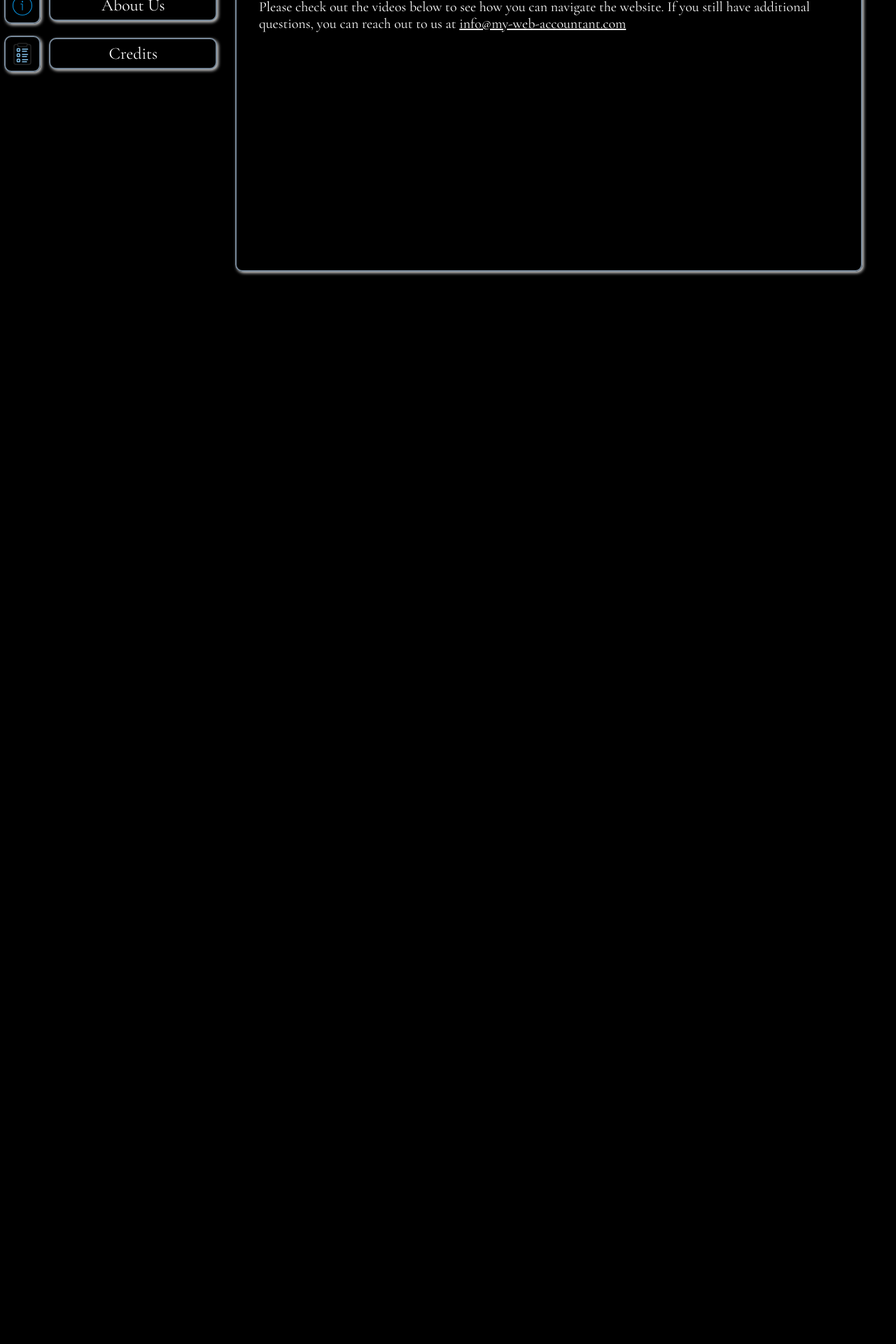
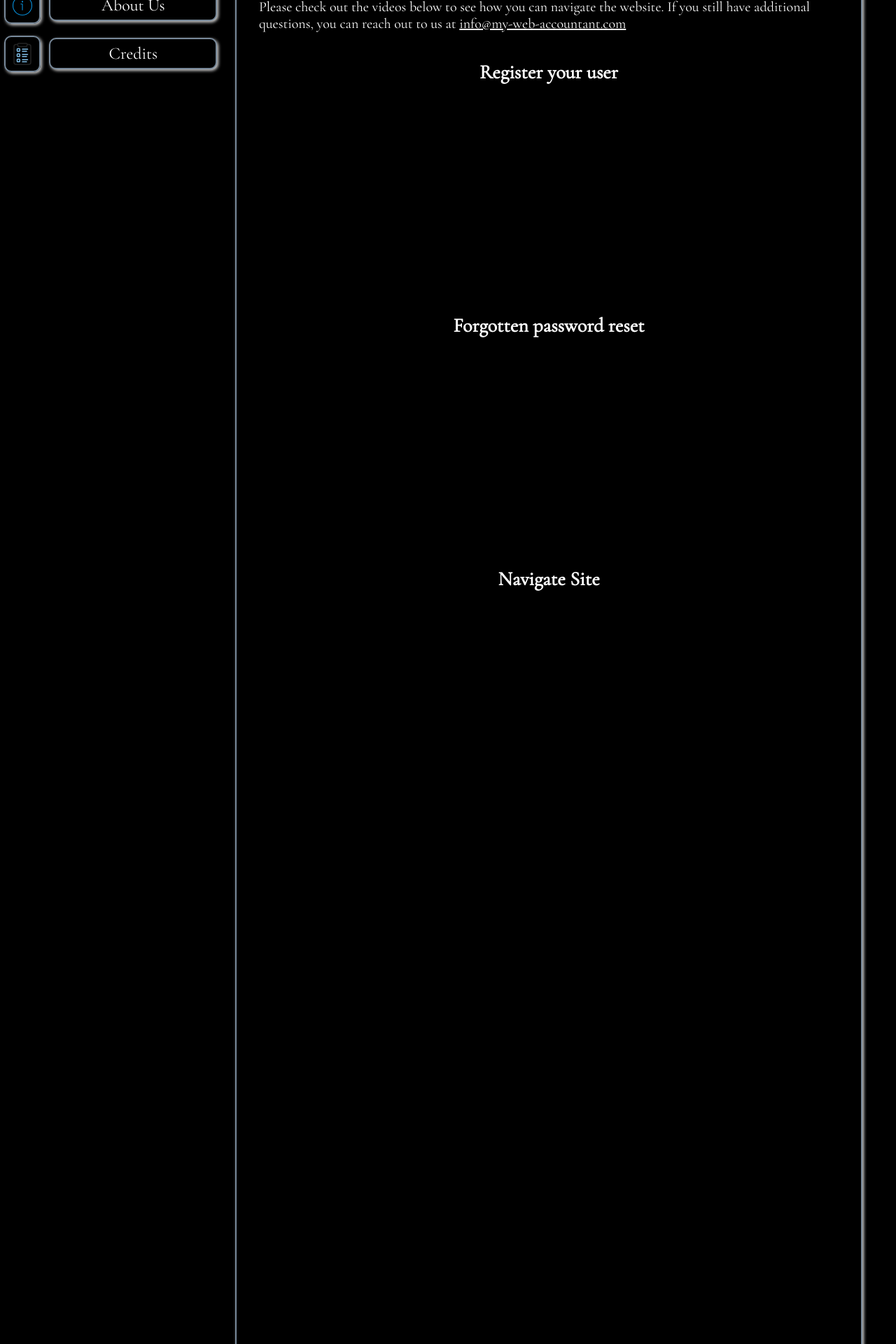
Before and after one commit to menu89/fatima-abrar-client-my-web-accoutant-capstone, a React (Create React App) app: page /help in a window 1280 px wide. Shown: the part 300-2220 px from the top of the page at 70% size. Before the commit the page ends 800 px from the top, so only its background shows below. Built offline with nearby package versions, Linux system fonts and the light colour scheme; no server answers.

Commit message:
remove test scripts and report web vitals. fix the date submission for forms. fixed add bank form to accept negative numbers. update help page with tutorial videos

```diff
--- a/src/index.js
+++ b/src/index.js
@@ -2,7 +2,6 @@ import React from 'react';
 import ReactDOM from 'react-dom/client';
 import './styles/index.scss';
 import App from './App';
-import reportWebVitals from './reportWebVitals';
 
 const root = ReactDOM.createRoot(document.getElementById('root'));
 root.render(
@@ -10,8 +9,3 @@ root.render(
     <App />
   </React.StrictMode>
 );
-
-// If you want to start measuring performance in your app, pass a function
-// to log results (for example: reportWebVitals(console.log))
-// or send to an analytics endpoint. Learn more: https://bit.ly/CRA-vitals
-reportWebVitals();
--- a/src/pages/AddBankAcc.js
+++ b/src/pages/AddBankAcc.js
@@ -1,5 +1,6 @@
 import {useState, useEffect} from 'react';
 import {Redirect} from 'react-router-dom';
+import { fixDateToSend } from '../util/organizeInfo';
 import useForm from '../util/useForm';
 import checkFieldCompletion, {validateBankInfo} from '../util/formValidation';
 import InputField from '../components/InputField/InputField';
@@ -38,7 +39,7 @@ function AddBankAcc() {
     //this function looks for the JWT token, organizes the data from the input fields and makes an axios call to the backend server to create the account
     const callAxios = () => {
         const token = JSON.parse(sessionStorage.getItem('JWT-Token'))
-        const dateConvert = Date.parse(new Date(values['trandate']))
+        const dateConvert = Date.parse(new Date(fixDateToSend(values['trandate'])))
 
         const isuInfo = {
             accType:values['acc_type'],
--- a/src/pages/Entryform.js
+++ b/src/pages/Entryform.js
@@ -1,7 +1,7 @@
 import { Redirect, useRouteMatch } from "react-router-dom";
 import { useEffect, useState } from "react";
 import {validateEditInformation} from '../util/formValidation';
-import {organizeDate, organizeForTranPatchCall} from '../util/organizeInfo';
+import {organizeDate, organizeForTranPatchCall, fixDateToSend} from '../util/organizeInfo';
 import useForm from '../util/useForm';
 import checkFieldCompletion from '../util/formValidation';
 import Button from "../components/Button/Button";
@@ -172,7 +172,7 @@ function Entryform() {
     const clickAdd = (event) => {
         event.preventDefault()
 
-        const dateConvert = Date.parse(new Date(values['trandate']))
+        const dateConvert = Date.parse(new Date(fixDateToSend( values['trandate'])))
         const sendTran = {
             'debit':values['debit'],
             'credit':values['credit'],
@@ -200,8 +200,6 @@ function Entryform() {
             patchObject = organizeForTranPatchCall(values, editObject)
         }
 
-        console.log(editObject)
-
         axios.patch(`${axiosURL}/${tranCategory}/single`, patchObject, {headers: {
             "Content-type": "application/json",
             'authorization': `Bearer ${token}`
@@ -209,8 +207,6 @@ function Entryform() {
         .then(response => {
             setRedirectAdd('/history')
         })
-
-        console.log(patchObject)
     }
 
     //this function checks to see that all fields are updated
--- a/src/pages/Help.js
+++ b/src/pages/Help.js
@@ -14,8 +14,35 @@ function Help () {
                 <article>
                     <p>Please check out the videos below to see how you can navigate the website. If you still have additional questions, you can reach out to us at <a className="aboutus-page__links" href="mailto:info@my-web-accountant.com"> info@my-web-accountant.com</a></p>
                 </article>
-                <article className='video-display'>
-                    <ReactPlayer width='100%' height='100%' controls url='https://www.youtube.com/watch?v=7sDY4m8KNLc' />
+                <article className='help-section__article'>
+                    <h3 className='help-section__sub-heading'>Register your user</h3>
+                    <div className='video-display'>
+                        <ReactPlayer width='100%' height='100%' controls url='https://youtu.be/TyylTkeq8vA' />
+                    </div>
+                </article>
+                <article className='help-section__article'>
+                    <h3 className='help-section__sub-heading'>Forgotten password reset</h3>
+                    <div className='video-display'>
+                        <ReactPlayer width='100%' height='100%' controls url='https://youtu.be/ZwiNYop3V8Q' />
+                    </div>
+                </article>
+                <article className='help-section__article'>
+                    <h3 className='help-section__sub-heading'>Navigate Site</h3>
+                    <div className='video-display'>
+                        <ReactPlayer width='100%' height='100%' controls url='https://youtu.be/b1vxzKHxHOM' />
+                    </div>
+                    <div className='video-display'>
+                        <ReactPlayer width='100%' height='100%' controls url='https://youtu.be/xK606P5F0lY' />
+                    </div>
+                    <div className='video-display'>
+                        <ReactPlayer width='100%' height='100%' controls url='https://youtu.be/axe0NRGSnYU' />
+                    </div>
+                    <div className='video-display'>
+                        <ReactPlayer width='100%' height='100%' controls url='https://youtu.be/oqrF4yxY9-U' />
+                    </div>
+                    <div className='video-display'>
+                        <ReactPlayer width='100%' height='100%' controls url='https://youtu.be/BdwSOALCNYM' />
+                    </div>
                 </article>
             </section>
         </main>
--- a/src/pages/InitialSetUp.js
+++ b/src/pages/InitialSetUp.js
@@ -40,6 +40,8 @@ function InitialSetUp () {
             } else {
                 message = err.response.data
             }
+            setBankList([])
+            setGotList(null)
             setValidationMsg(message)
             setValidationStatus(false)
         })
--- a/src/pages/TransferEntryform.js
+++ b/src/pages/TransferEntryform.js
@@ -1,7 +1,7 @@
 import { Redirect, useRouteMatch } from "react-router-dom";
 import { useEffect, useState } from "react";
 import {validateEditInformation} from '../util/formValidation';
-import {organizeDate, organizeForTranPatchCall} from '../util/organizeInfo';
+import {organizeDate, organizeForTranPatchCall, fixDateToSend} from '../util/organizeInfo';
 import useForm from '../util/useForm';
 import checkFieldCompletion from '../util/formValidation';
 import Button from "../components/Button/Button";
@@ -104,7 +104,7 @@ function TransferEntryform() {
     const clickAdd = (event) => {
         event.preventDefault()
 
-        const dateConvert = Date.parse(new Date(values['trandate']))
+        const dateConvert = Date.parse(new Date(fixDateToSend(values['trandate'])))
         const sendTran = {
             'debit':values['debit'],
             'credit':values['credit'],
--- a/src/reportWebVitals.js
+++ /dev/null
@@ -1,13 +0,0 @@
-const reportWebVitals = onPerfEntry => {
-  if (onPerfEntry && onPerfEntry instanceof Function) {
-    import('web-vitals').then(({ getCLS, getFID, getFCP, getLCP, getTTFB }) => {
-      getCLS(onPerfEntry);
-      getFID(onPerfEntry);
-      getFCP(onPerfEntry);
-      getLCP(onPerfEntry);
-      getTTFB(onPerfEntry);
-    });
-  }
-};
-
-export default reportWebVitals;
--- a/src/styles/Help.scss
+++ b/src/styles/Help.scss
@@ -3,9 +3,29 @@
 .video-display {
     width: 60vw;
     height:50vw;
+    padding: 1rem;
+
+    max-width: 32rem;
+    max-height: 18rem;
 
     @include mixins.desktop {
         width: 32rem;
         height: 18rem;
     }
 }
+
+.help-section {
+    &__article {
+        margin-top: 2.5rem;
+    }
+
+    &__sub-heading {
+        text-align: center;
+        font-size: 1.2rem;
+        margin: 0%;
+
+        @include mixins.tablet {
+            font-size: 1.75rem;
+        }
+    }
+}
--- a/src/util/formValidation.js
+++ b/src/util/formValidation.js
@@ -27,6 +27,19 @@ function checkEmail (emailInput) {
 
 function checkNumber (numInput) {
     const numbers = '0123456789.'
+    const numArray = (
+        numInput.split('')
+                .map(oneNum => {
+                    return numbers.includes(oneNum)
+                })
+                .filter(num => !(!num))
+                .length
+    )
+    return (numInput.length === numArray)
+}
+
+function checkNumberPlusNegative (numInput) {
+    const numbers = '0123456789.-'
     const numArray = (
         numInput.split('')
                 .map(oneNum => {
@@ -73,7 +86,7 @@ function validateLoginForm (values) {
 
 function validateBankInfo (values) {
     const { amount,} = values
-    if (!checkNumber(amount)) {
+    if (!checkNumberPlusNegative(amount)) {
         return {
             status:false,
             message: "You must only use numbers for the amount"
```
Also changed, not shown: src/pages/Dashboard.js (+8 -5 lines), src/setupTests.js (deleted, +0 -5 lines), src/util/organizeInfo.js (+17 -2 lines), 2 other files (tests, documents, lock files or other folders).
